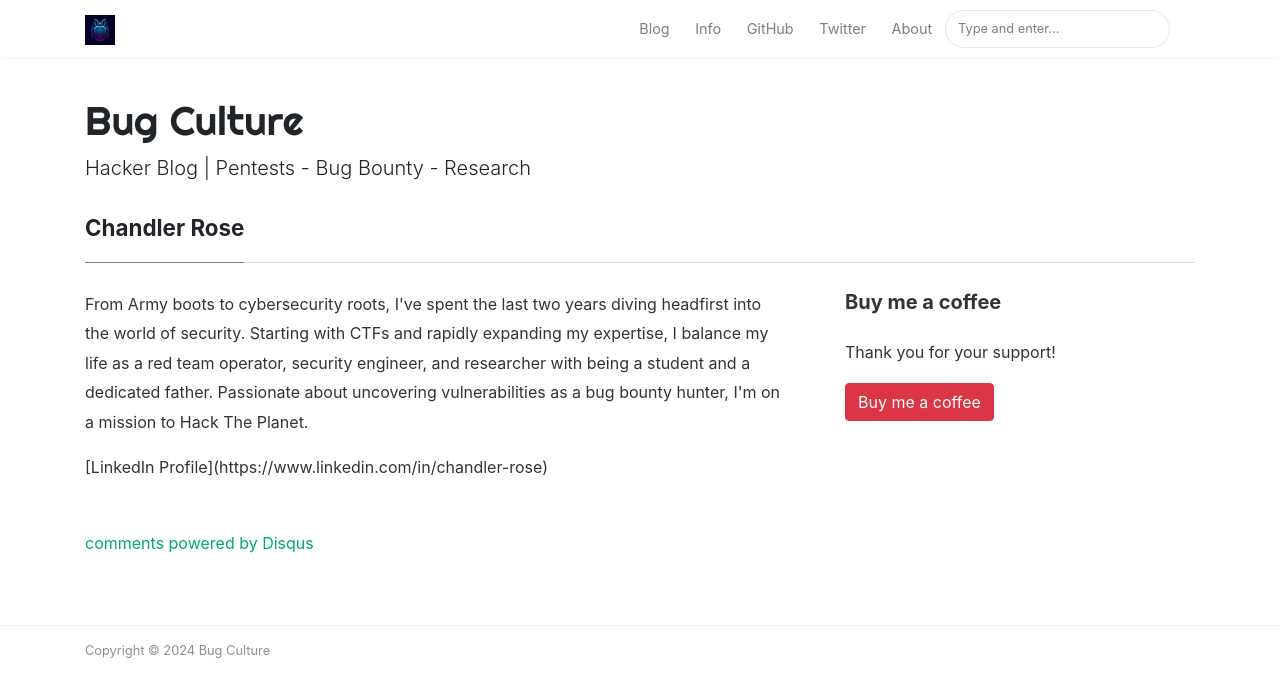
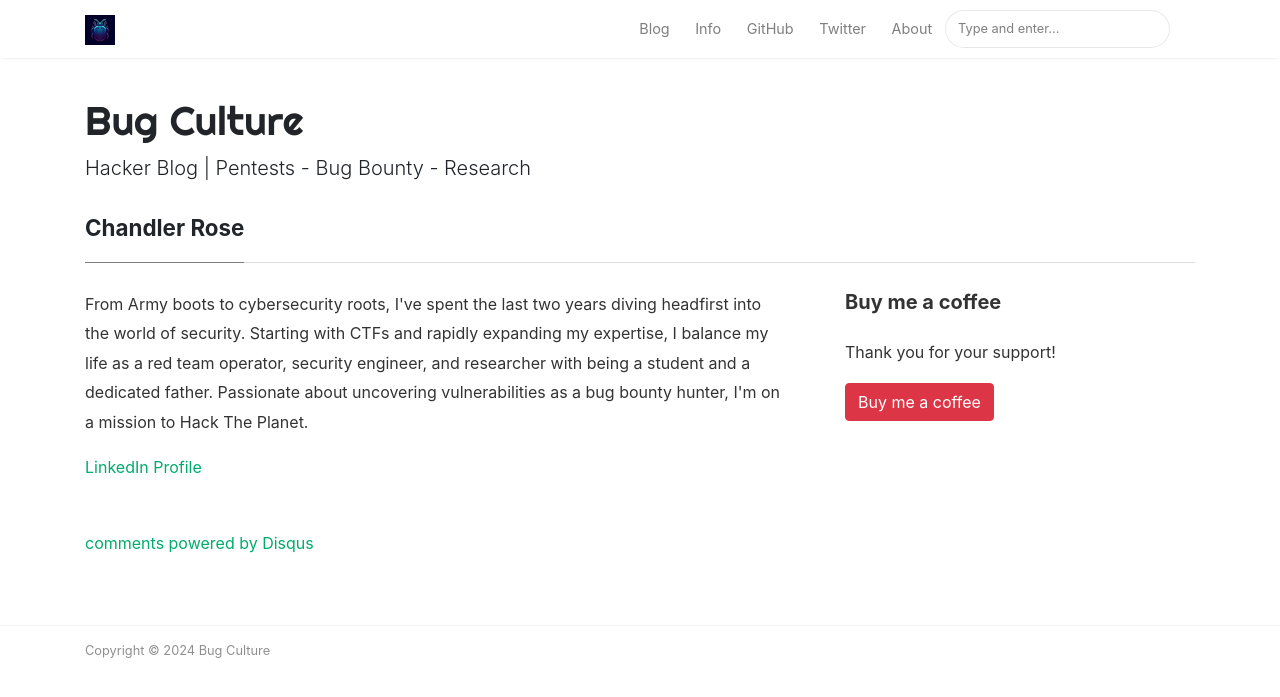
Before and after one commit to Turbul3nce/Turbul3nce.github.io, a Jekyll site: the page built from _pages/about.md, in a window 1280 px wide. Shown: the top 697 px of the page. Built offline with Jekyll 4.4.1, drawn with Linux system fonts in a browser that asks for light colours; nearby versions of some CDN libraries; comment, search, counter and statistics services are not loaded; part of the change alters nothing that is shown.

Commit message:
Update about.md

```diff
--- a/_pages/about.md
+++ b/_pages/about.md
@@ -10,7 +10,7 @@ comments: true
 
 <p>From Army boots to cybersecurity roots, I've spent the last two years diving headfirst into the world of security. Starting with CTFs and rapidly expanding my expertise, I balance my life as a red team operator, security engineer, and researcher with being a student and a dedicated father. Passionate about uncovering vulnerabilities as a bug bounty hunter, I'm on a mission to Hack The Planet.</p>
 
-[LinkedIn Profile](https://www.linkedin.com/in/chandler-rose)
+<a href="https://www.linkedin.com/in/chandler-rose">LinkedIn Profile</a>
 
 </div>
 
```
